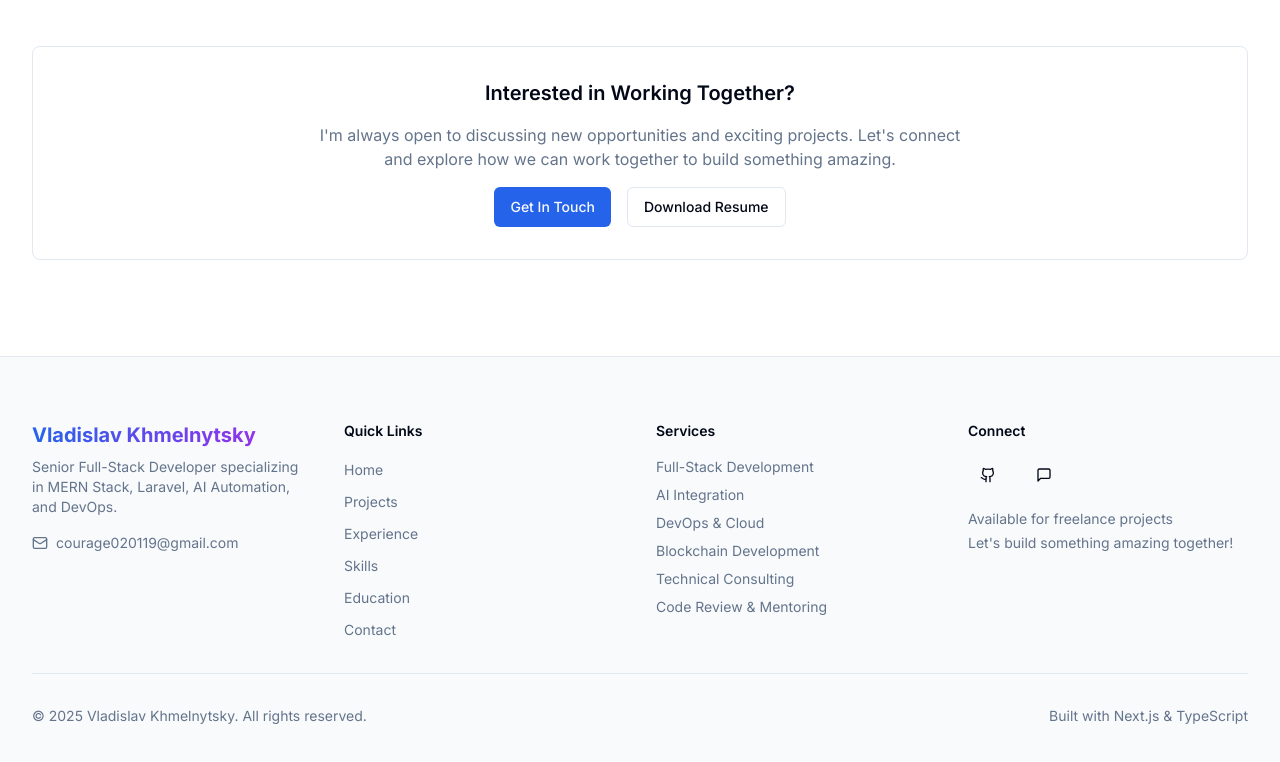
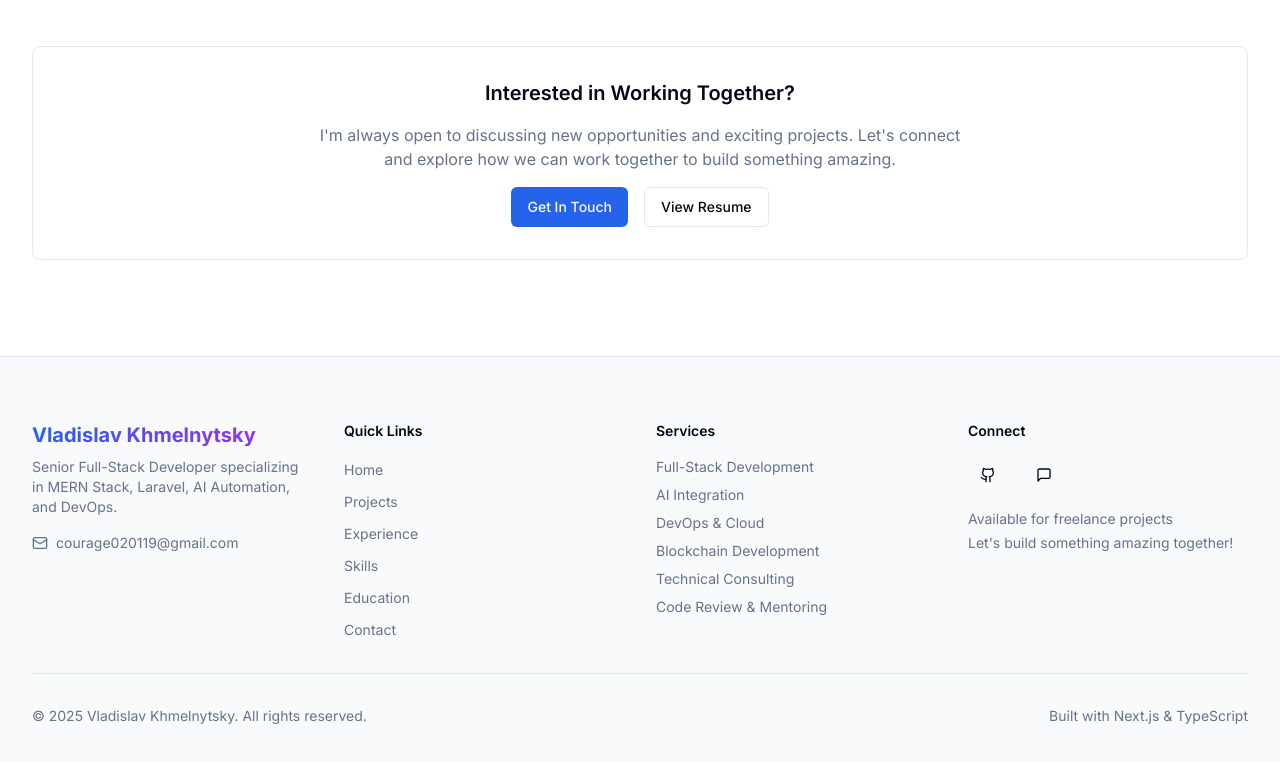
Before and after one commit to darktomcat119/my_portfolioV3, a Next.js app: page /experience in a window 1280 px wide. Shown: the part 1545-2307 px from the top of the page. Built offline with nearby package versions, Linux system fonts and the light colour scheme.

Commit message:
feat: updated downloading the resume to show resume

```diff
--- a/src/components/pages/contact-page.tsx
+++ b/src/components/pages/contact-page.tsx
@@ -98,8 +98,8 @@ const quickActions = [
   },
   {
     icon: Download,
-    title: 'Download Resume',
-    description: 'Get my latest resume',
+    title: 'View Resume',
+    description: 'View my latest resume',
     href: personalData.resumeUrl,
     variant: 'outline' as const
   },
--- a/src/components/pages/experience-page.tsx
+++ b/src/components/pages/experience-page.tsx
@@ -332,8 +332,8 @@ export function ExperiencePage() {
                     </a>
                   </Button>
                   <Button asChild variant="outline">
-                    <a href="/resume/Vladislav_Khmelnytsky_Resume.pdf" download>
-                      Download Resume
+                    <a href="/resume/Vladislav-Khmelnytsky.pdf" target="_blank" rel="noopener noreferrer">
+                      View Resume
                     </a>
                   </Button>
                 </div>
--- a/src/components/sections/cta-section.tsx
+++ b/src/components/sections/cta-section.tsx
@@ -71,10 +71,10 @@ const ctaOptions = [
     variant: 'outline' as const
   },
   {
-    title: 'Download Resume',
+    title: 'View Resume',
     description: 'View my detailed resume',
     icon: Download,
-    href: '/resume/Vladislav_Khmelnytsky_Resume.pdf',
+    href: '/resume/Vladislav-Khmelnytsky.pdf',
     variant: 'secondary' as const
   }
 ]
--- a/src/components/sections/experience-overview.tsx
+++ b/src/components/sections/experience-overview.tsx
@@ -199,11 +199,12 @@ export function ExperienceOverview() {
                 Get In Touch
               </a>
               <a
-                href="/resume/Vladislav_Khmelnytsky_Resume.pdf"
-                download
+                href="/resume/Vladislav-Khmelnytsky.pdf"
+                target="_blank"
+                rel="noopener noreferrer"
                 className="inline-flex items-center justify-center rounded-md border border-input bg-background px-6 py-2 text-sm font-medium transition-colors hover:bg-accent hover:text-accent-foreground"
               >
-                Download Resume
+                View Resume
               </a>
             </div>
           </motion.div>
--- a/src/components/sections/hero-section.tsx
+++ b/src/components/sections/hero-section.tsx
@@ -164,16 +164,17 @@ export function HeroSection() {
               </div>
             </motion.div>
 
-            {/* Download Resume */}
+            {/* View Resume */}
             <motion.div variants={itemVariants}>
               <Button asChild variant="ghost" size="sm" className="group">
                 <a
                   href={personalData.resumeUrl}
-                  download
+                  target="_blank"
+                  rel="noopener noreferrer"
                   className="flex items-center space-x-2"
                 >
                   <Download className="h-4 w-4" />
-                  <span>Download Resume</span>
+                  <span>View Resume</span>
                 </a>
               </Button>
             </motion.div>
--- a/src/data/personal.json
+++ b/src/data/personal.json
@@ -4,7 +4,7 @@
   "bio": "Passionate Senior Full-Stack Developer with 8+ years of experience building scalable web applications and AI-powered solutions. Specialized in MERN Stack, Laravel, AI Automation, and DevOps. I love creating innovative solutions that solve real-world problems and drive business growth.",
   "shortBio": "Senior Full-Stack Developer specializing in MERN Stack, Laravel, AI Automation, and DevOps with 8+ years of experience.",
   "profileImage": "/images/avatar.png",
-  "resumeUrl": "/resume/Vladislav_Khmelnytsky_Resume.pdf",
+  "resumeUrl": "/resume/Vladislav-Khmelnytsky.pdf",
   "contact": {
     "email": "courage020119@gmail.com",
     "github": "https://github.com/darktomcat119",
```
